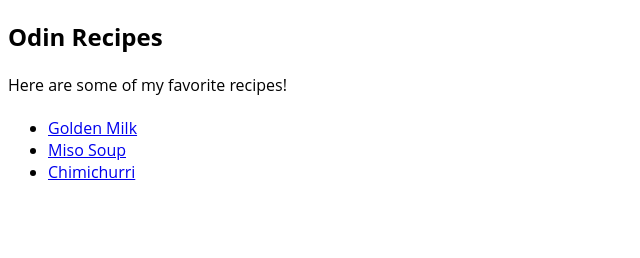
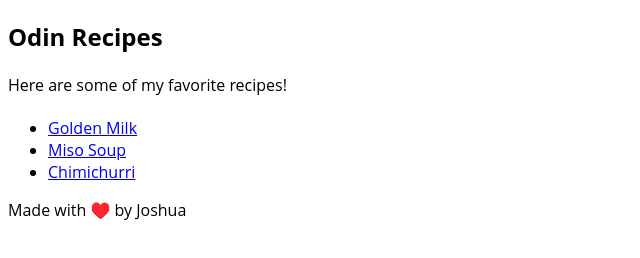
Before and after one commit to joshua-larsen/odin-recipes, a plain HTML site: page index.html in a window 1280 px wide. Shown: the whole page, without its empty margins (0-640 px from the left). Drawn offline with Linux system fonts and the light colour scheme.

Commit message:
Add signature to footer

```diff
--- a/index.html
+++ b/index.html
@@ -11,5 +11,7 @@
         <li><a href="recipes/miso-soup.html">Miso Soup</a></li>
         <li><a href="recipes/chimichurri.html">Chimichurri</a></li>
     </ul>
+
+<p>Made with ♥️ by Joshua</p>
 </body>
 </html>
```
